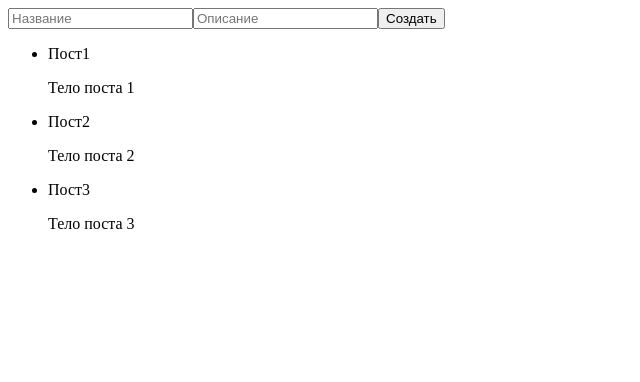
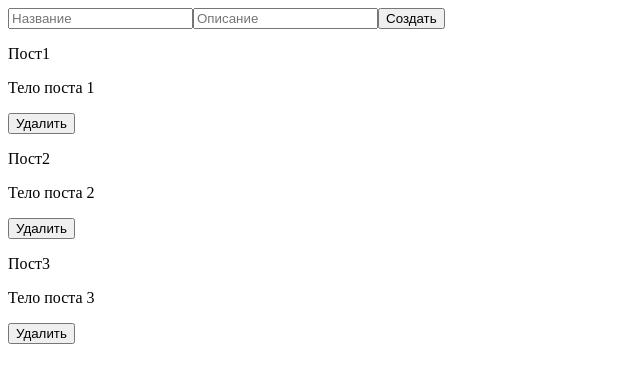
Before and after one commit to e-terin/vue-study, a Vue app in the folder app/: page / in a window 1280 px wide. Shown: the top 382 px of the page, without its empty margins (0-640 px from the left). Built offline with nearby package versions, Linux system fonts and the light colour scheme.

Commit message:
Компоненты кнопки и поста. Авторегистрация компонентов.

```diff
--- a/app/src/components/PostItem.vue
+++ b/app/src/components/PostItem.vue
@@ -1,9 +1,34 @@
-<script setup>
-
+<script>
+export default {
+  props: {
+    post: {
+      type: Object,
+      required: true
+    }
+  },
+  // components:{
+  //   Button
+  // },
+  // setup(){
+  //   return {
+  //     'buttonText': "Удалить"
+  //   }
+  // }
+}
 </script>
 
 <template>
-
+<div>
+  <p>
+    {{ this.post.title }}
+  </p>
+  <p>
+    {{ this.post.body }}
+  </p>
+  <div>
+    <MyButton>Удалить</MyButton>
+  </div>
+</div>
 </template>
 
 <style scoped>
--- a/app/src/components/PostList.vue
+++ b/app/src/components/PostList.vue
@@ -1,6 +1,9 @@
 <script>
 
+import PostItem from "@/components/PostItem.vue";
+
 export default {
+  components: {PostItem},
   props: {
     posts: {
       type: Array,
@@ -11,16 +14,9 @@ export default {
 </script>
 
 <template>
-  <ul>
-    <li v-for="post in posts">
-      <p>
-        {{ post.title }}
-      </p>
-      <p>
-        {{ post.body }}
-      </p>
-    </li>
-  </ul>
+    <div v-for="post in posts">
+      <post-item :post="post"></post-item>
+    </div>
 </template>
 
 <style scoped>
--- /dev/null
+++ b/app/src/components/ui/MyButton.vue
@@ -0,0 +1,17 @@
+<script>
+import {defineComponent} from 'vue'
+
+export default defineComponent({
+  name: "MyButton",
+})
+</script>
+
+<template>
+  <button>
+    <slot/>
+  </button>
+</template>
+
+<style scoped>
+
+</style>
--- /dev/null
+++ b/app/src/components/ui/index.js
@@ -0,0 +1,5 @@
+import MyButton from "./MyButton.vue";
+
+export default [
+    MyButton
+]
--- a/app/src/main.js
+++ b/app/src/main.js
@@ -1,4 +1,15 @@
 import { createApp } from 'vue'
 import App from './App.vue'
+import ComponentsUi from "@/components/ui/index";
 
-createApp(App).mount('#app')
+// Создаем корневой компонент
+const app = createApp(App)
+
+// Автоподгружаем библиотеку компонентов
+ComponentsUi.forEach(component=>{
+    console.log(component)
+    app.component(component.name, component)
+})
+
+// Монтируем основной компонент к диву
+app.mount('#app')
```
